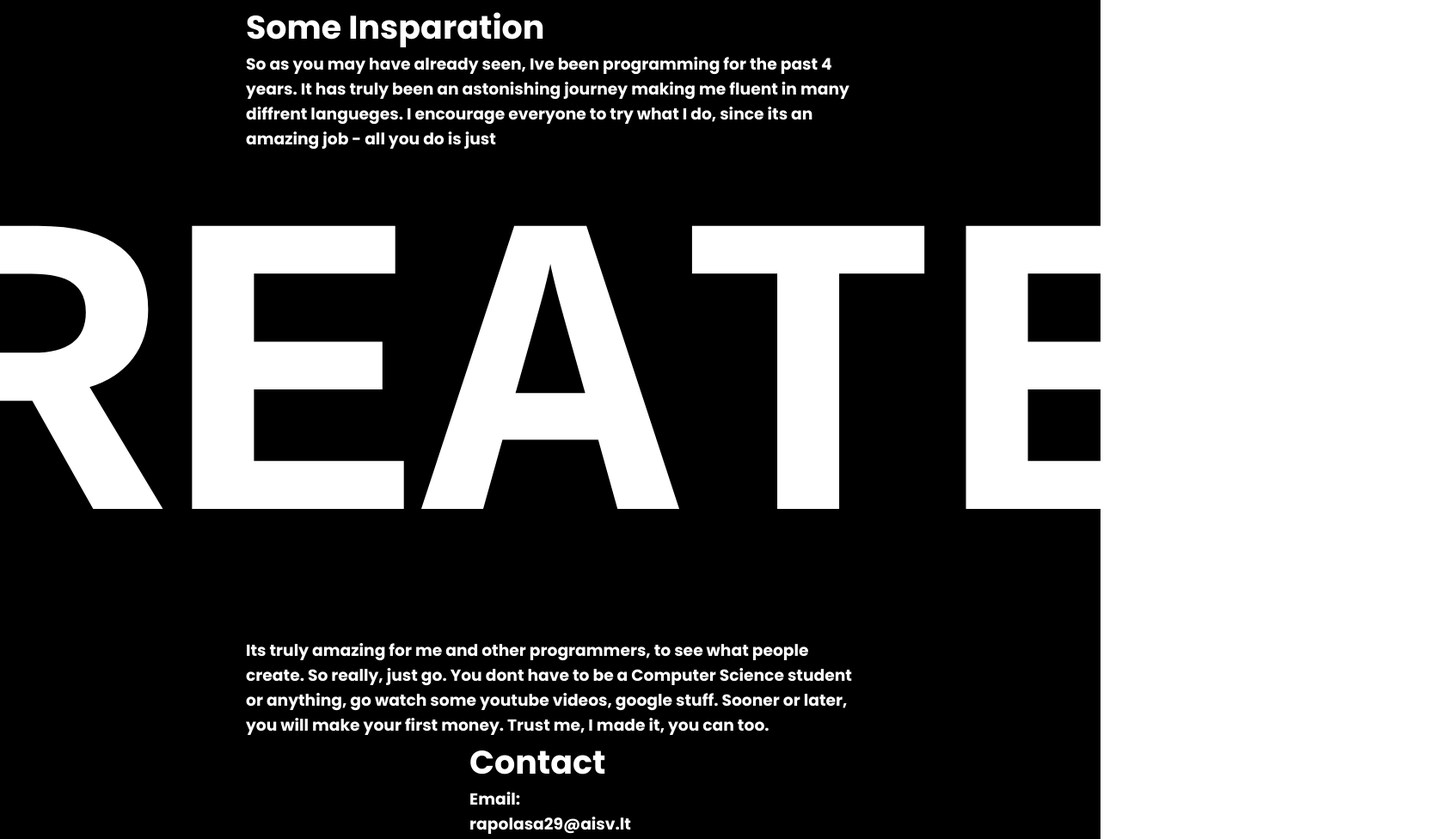
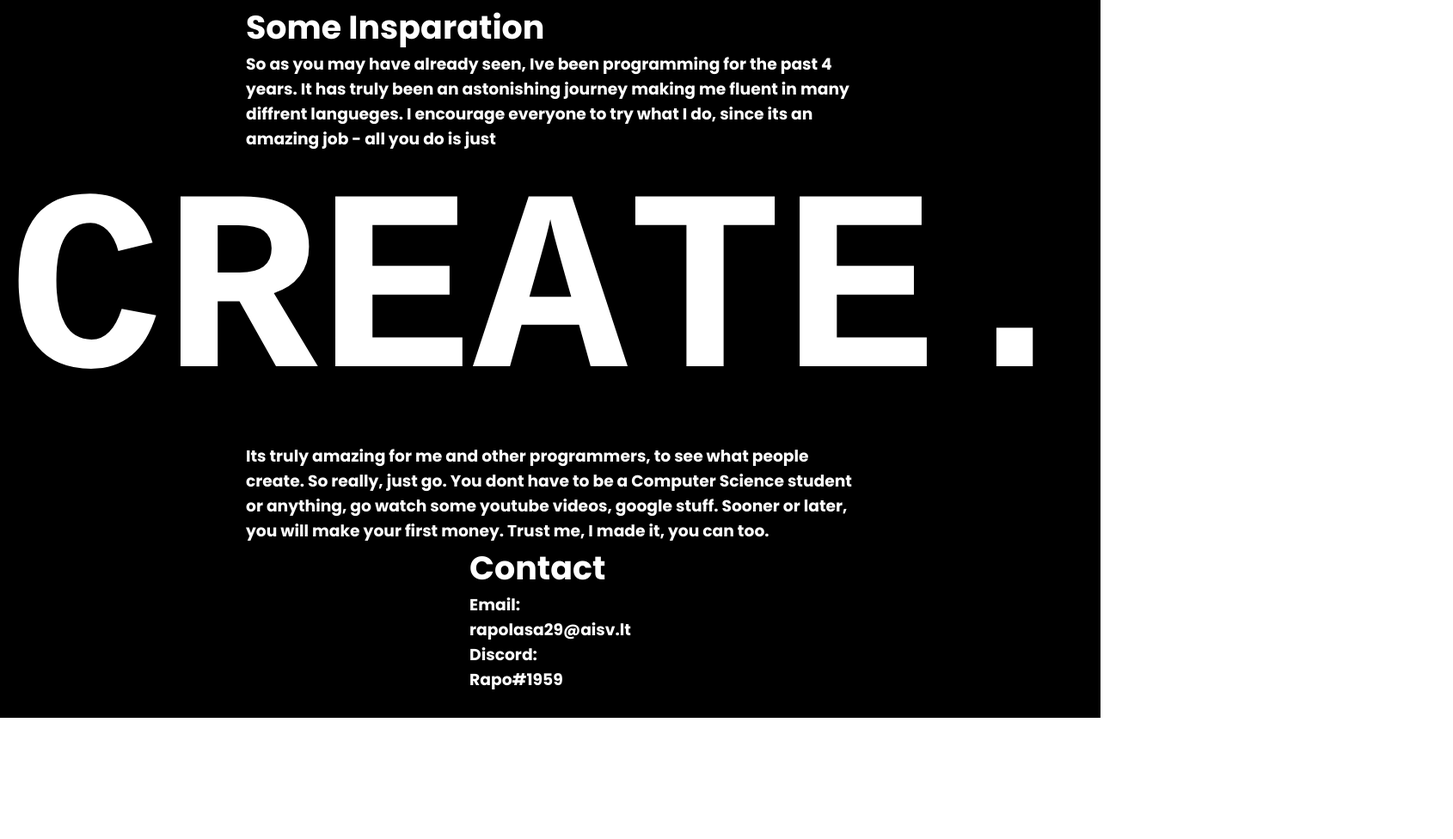
Before and after one commit to RapoDapo/RapoDapo.github.io, a plain HTML site: page index.html in a window 1280 px wide. Shown: the part 2201-3177 px from the top of the page at 86% size, 1690 px wide, since content can reach past the window. After the commit the page ends 3036 px from the top, so only its background shows below. Drawn offline with Linux system fonts and the light colour scheme; animation ran at ten frames a second.

Commit message:
fixed create

```diff
--- a/style.css
+++ b/style.css
@@ -399,7 +399,7 @@ h3{
 }
 
 .CREATE {
-  font-size: 500px;
+  font-size: 300px;
   font-weight: bold;
   font-family: monospace;
   color: white;
```
